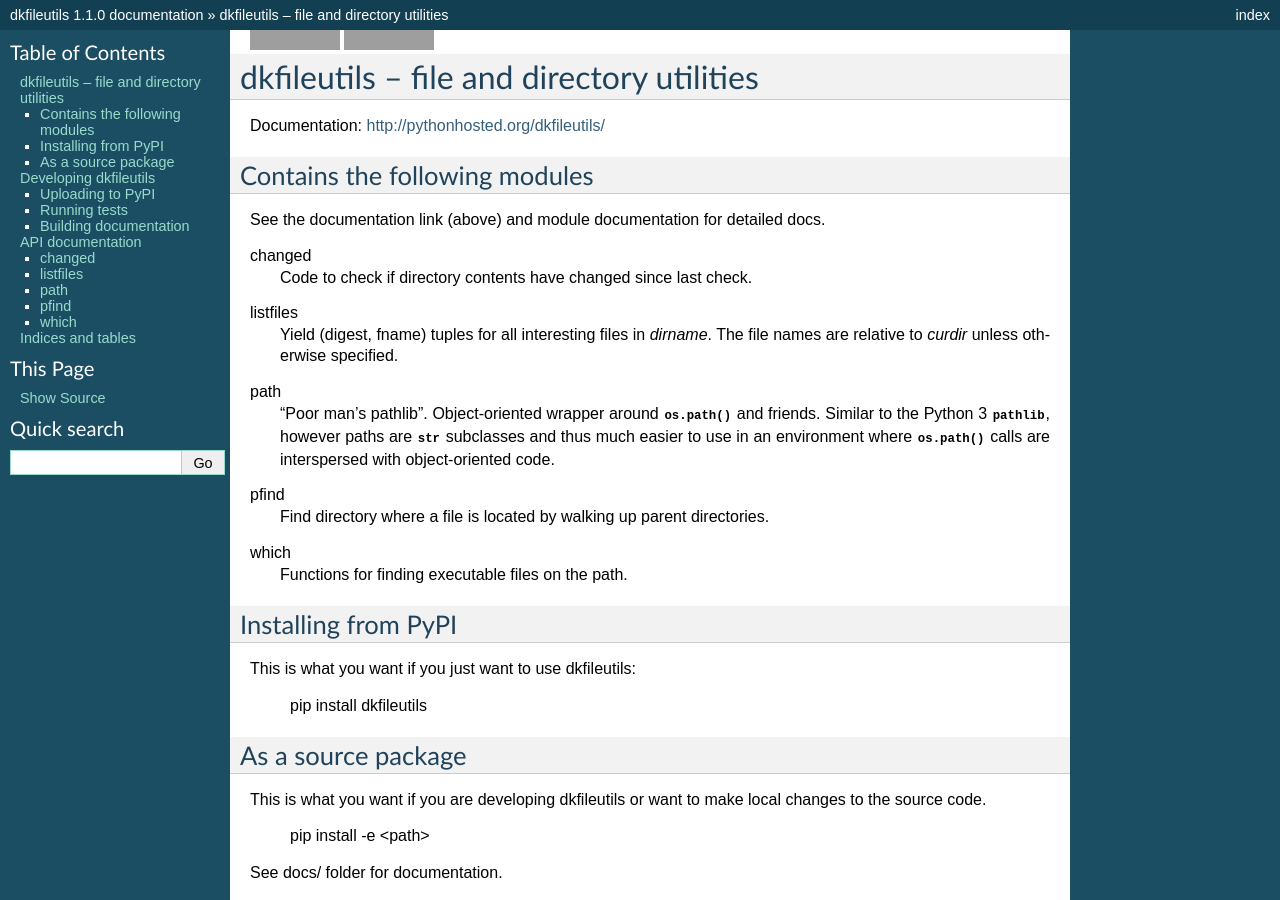
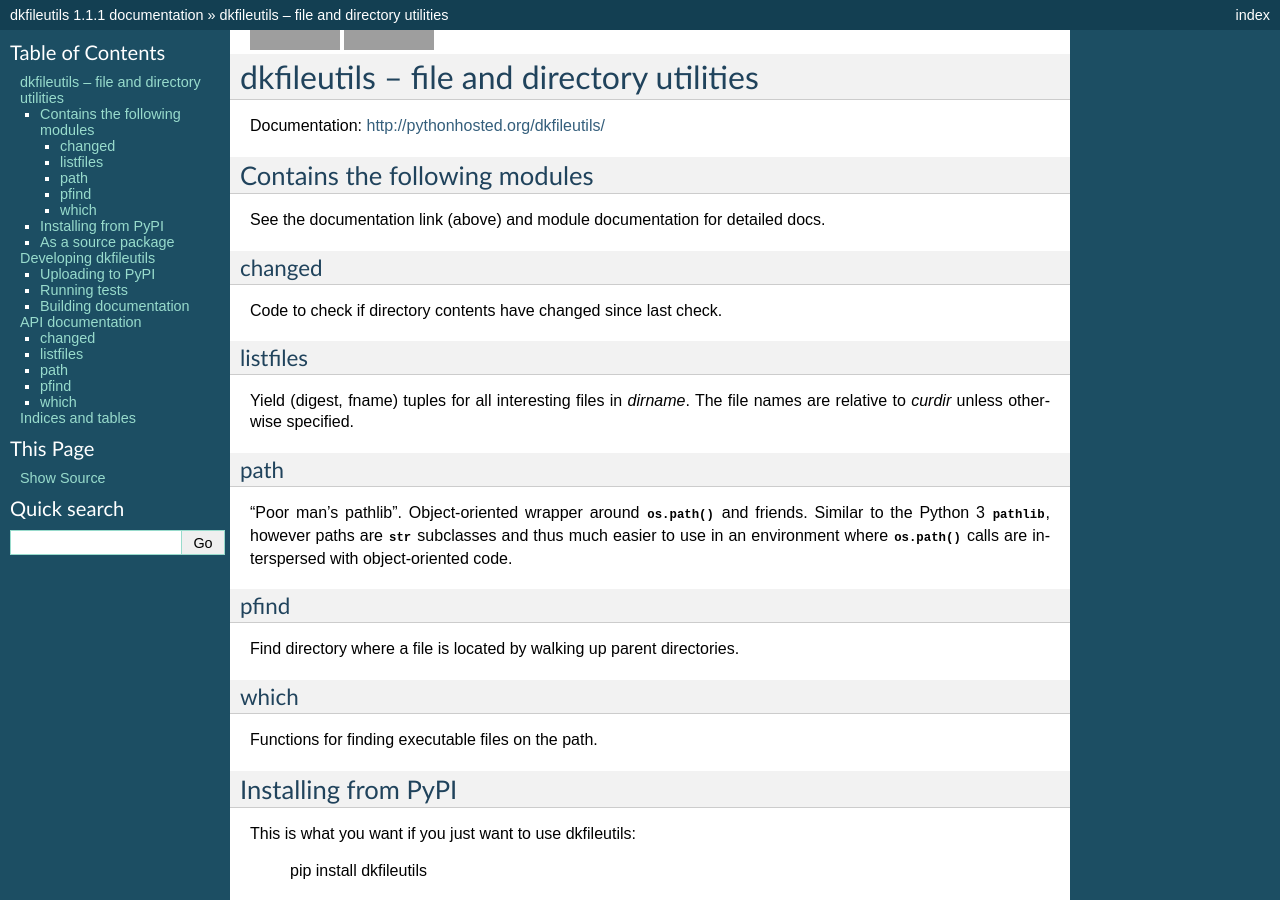
Before and after one commit to datakortet/dkfileutils, a Sphinx documentation site: the page built from docs/index.rst, in a window 1280 px wide and 900 px high. Built offline with Sphinx 7.4.7, drawn with Linux system fonts in a browser that asks for light colours; some of the changed text lies outside the part shown; grey boxes are pictures that could not be loaded.

Commit message:
pypi is peculiar about readme formatting..

```diff
--- a/README.rst
+++ b/README.rst
@@ -19,24 +19,29 @@
 See the documentation link (above) and module documentation for detailed docs.
 
 changed
-    Code to check if directory contents have changed since last check.
+~~~~~~~
+Code to check if directory contents have changed since last check.
 
 listfiles
-    Yield (digest, fname) tuples for all interesting files
-    in `dirname`.  The file names are relative to `curdir`
-    unless otherwise specified.
+~~~~~~~~~
+Yield (digest, fname) tuples for all interesting files
+in `dirname`.  The file names are relative to `curdir`
+unless otherwise specified.
 
 path
-    "Poor man's pathlib".  Object-oriented wrapper around :func:`os.path` and
-    friends.  Similar to the Python 3 :mod:`pathlib`, however paths are
-    :type:`str` subclasses and thus much easier to use in an environment
-    where :func:`os.path` calls are interspersed with object-oriented code.
+~~~~
+"Poor man's pathlib".  Object-oriented wrapper around :func:`os.path` and
+friends.  Similar to the Python 3 :mod:`pathlib`, however paths are
+:type:`str` subclasses and thus much easier to use in an environment
+where :func:`os.path` calls are interspersed with object-oriented code.
 
 pfind
-    Find directory where a file is located by walking up parent directories.
+~~~~~
+Find directory where a file is located by walking up parent directories.
 
 which
-    Functions for finding executable files on the path.
+~~~~~
+Functions for finding executable files on the path.
 
 
 Installing from PyPI
--- a/dkfileutils/__init__.py
+++ b/dkfileutils/__init__.py
@@ -1 +1 @@
-__version__ = "1.1.0"
+__version__ = "1.1.1"
--- a/docs/conf.py
+++ b/docs/conf.py
@@ -48,7 +48,7 @@
 # built documents.
 #
 # The short X.Y version.
-version = '1.1.0'
+version = '1.1.1'
 # The full version, including alpha/beta/rc tags.
 release = version
 
--- a/setup.py
+++ b/setup.py
@@ -18,7 +18,7 @@
 from distutils.core import setup, Command
 from setuptools.command.test import test as TestCommand
 
-version = '1.1.0'
+version = '1.1.1'
 
 
 class PyTest(TestCommand):
```
